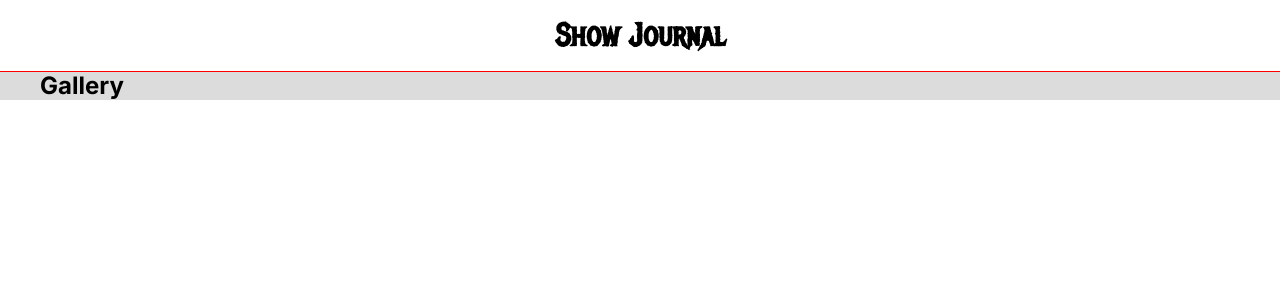
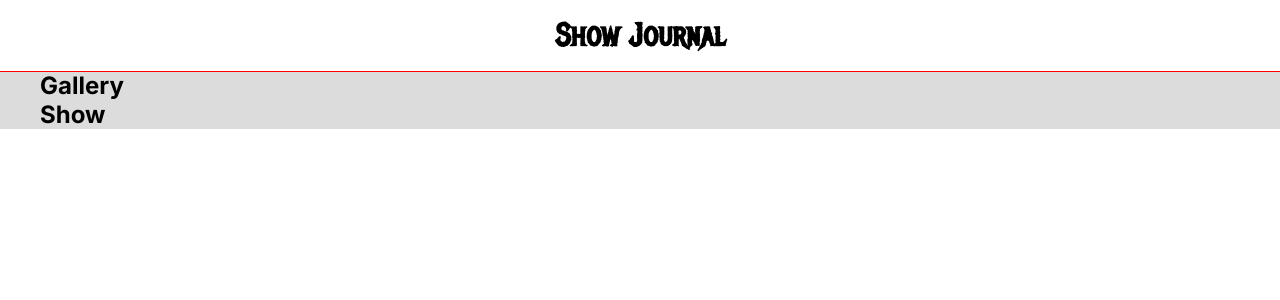
Before and after one commit to vishalicious213/show-journal, a React (Vite) app: page / in a window 1280 px wide. Shown: the top 300 px of the page. Built offline with nearby package versions, Linux system fonts and the light colour scheme.

Commit message:
drafted /components/Show.jsx. imported to Gallery. Rendering via App

```diff
--- a/components/Gallery.jsx
+++ b/components/Gallery.jsx
@@ -1,7 +1,10 @@
+import Show
+ from "./Show"
 export default function Gallery() {
     return (
         <section className="gallery container">
             <h2>Gallery</h2>
+            <Show />
         </section>
     )
 }
--- /dev/null
+++ b/components/Show.jsx
@@ -0,0 +1,5 @@
+export default function Show() {
+    return (
+        <h2>Show</h2>
+    )
+}
```
